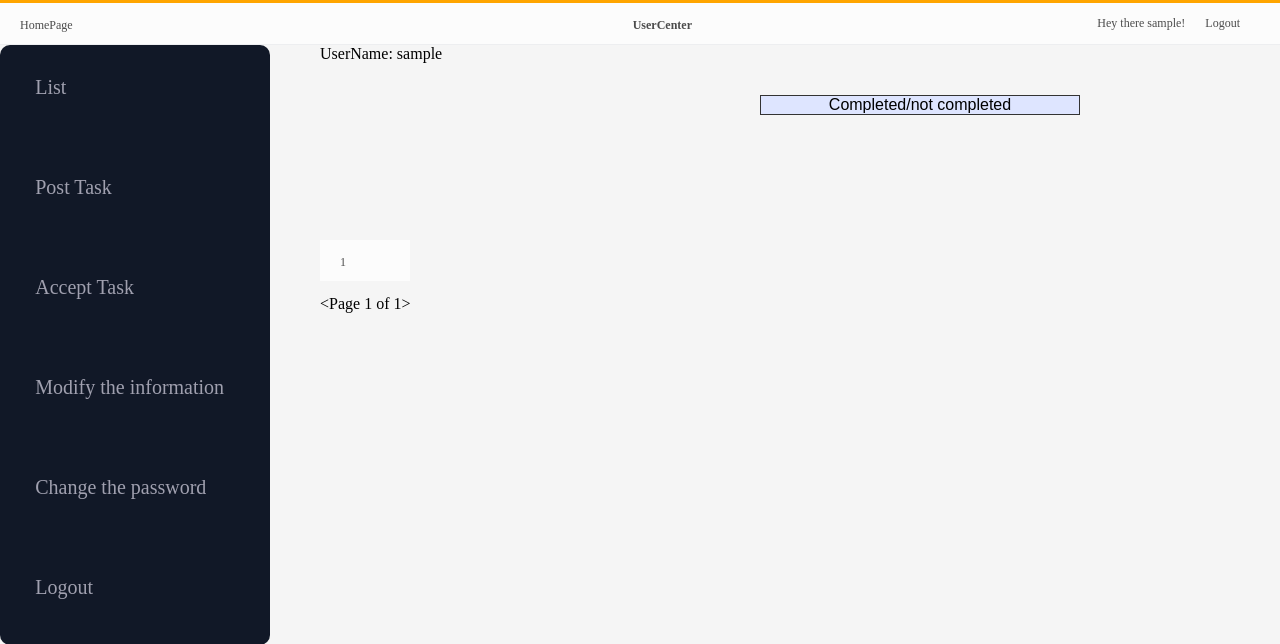
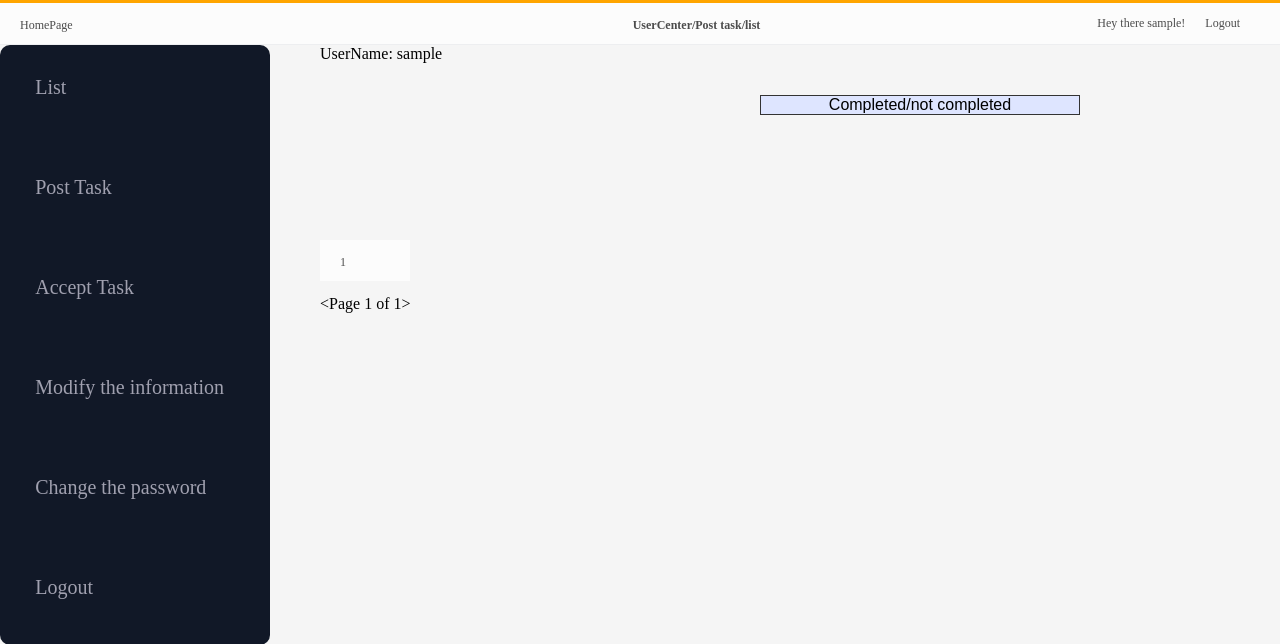
Before and after one commit to gloriousarch/mytask, a Django app: page /usercenter/list/ in a window 1280 px wide; the page is wider, and only the part inside the window is pictured. Shown: the top 644 px of that part. Run offline with Django 3.2, Linux system fonts and the light colour scheme; the visitor is signed in with stand-in values (Sample User, id 1); data that the repository does not hold is empty; some libraries are stand-ins or nearby versions.

Commit message:
Update list.html

```diff
--- a/templates/task/list.html
+++ b/templates/task/list.html
@@ -4,7 +4,7 @@
 
 
 {% block title_block %}
-        UserCenter/Accept task
+        UserCenter/Post task/list
 {% endblock %}
 
 {% block link_block %}
@@ -14,19 +14,19 @@
 {% endblock %}
 
 {% block nav_block %}
-        <c>UserCenter</c>
+        <c>UserCenter/Post task/list</c>
 {% endblock %}
 
 {% block banner_block %}
         <div class="box clearfix">
         <div class="nav_box">
                  <div class="shell">
-                <a href="{% url 'task:list' %}" class="boxa"><span>List</span></a>
+                <a href="#" class="boxa"><span>List</span></a>
                 <a href="{% url 'task:posttask' %}" class="boxa"><span> Post Task</span></a>
                 <a href="{% url 'task:accepttask' %}" class="boxa"><span>Accept Task</span></a>
                 <a href="{% url 'task:modifytheinformation' %}" class="boxa"><span>Modify the information </span></a>
                 <a href="{% url 'task:changepassword' %}" class="boxa"><span>Change the password</span></a>
-                <a href="#" class="boxa"><span>Logout</span></a>
+                <a href="{% url 'task:logout' %}" class="boxa"><span>Logout</span></a>
                 </div>
 
         </div>
@@ -47,11 +47,6 @@
                 <div class="saccepttbox">
                         {% for task in Tasks %}
                         <div class="singlebox">
-                            {% if task.completion_state %}
-                                <p>Completed</p>
-                            {% else %}
-                                <p>Uncomplete</p>
-                            {% endif %}
                             <img src="{% static 'images/Welcome.png' %}" alt="Picture of Welcome" />
                             <p class="review">{{task.task_description}}</p>
 
```
